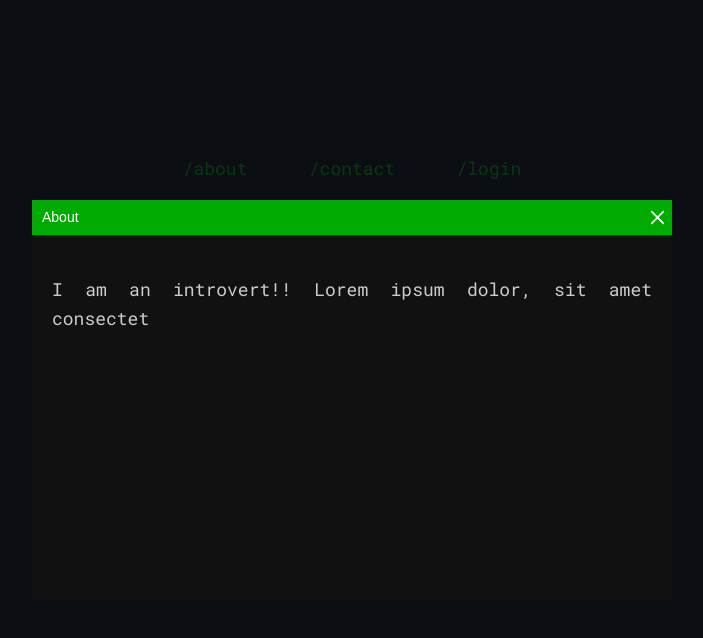
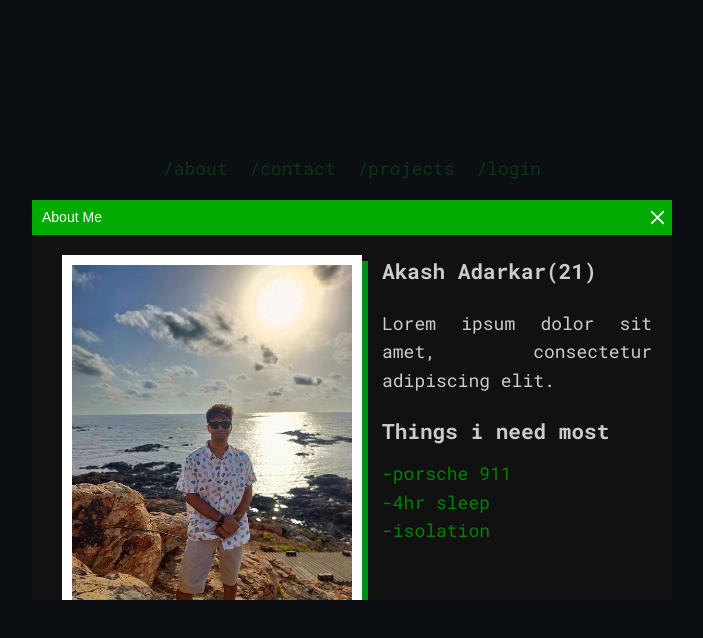
Before and after one commit to AkashAdarkar/tportfolio, a plain HTML site: page index.html in a window 1280 px wide. Both pictures are taken after a click on the item "/about". Shown: the whole page, without its empty margins (288-991 px from the left). Drawn offline with Linux system fonts and the light colour scheme.

Commit message:
improved:about section

```diff
--- a/css/style.css
+++ b/css/style.css
@@ -220,3 +220,17 @@ button:hover{
   border-left:0px;
 
 }
+
+.float-left {
+  float: left;
+  margin-right: 20px;
+  margin-left:10px;
+  border:10px solid white;
+  box-shadow:  6px 6px #008F11;
+}
+.hobbies{
+    display:flex;
+    color:green;
+    /* justify-content:; */
+    align-items: center;
+}
--- a/index.html
+++ b/index.html
@@ -16,8 +16,8 @@
       <ul>
         <li id="about">/about</li>
         <li id="contact">/contact</li>
+        <li id="projects">/projects</li>
         <li id="login">/login</li>
-        <!-- <li id="signup">/signup</li> -->
       </ul>
     </nav>
 
@@ -55,6 +55,7 @@
   <div class="hidden">
     <div id="about-content">
       <h2>about-me:$<span class="cursor">|</span></h2>
+      <img src="img/profile_pic.jpeg" alt="profile_picture" id="profile_pic">
       <p>Hello,There ! myself Akash Adarkar and I am a programmer
 
 
@@ -65,7 +66,10 @@
     <div id="contact-content">
 
       <h2>contact-me:$<span class="cursor">|</span></h2>
-      Lorem, ipsum dolor sit amet consectetur adipisicing elit. Voluptate neque ratione cumque impedit eveniet nihil vitae in ab eaque quaerat, architecto suscipit cum pariatur incidunt laboriosam deserunt quas sed. Velit.
+      please don't <br>
+      phone number:123456789 <br>
+      email:akash@gmail.com
+      feedback
       <textarea name="" id="feedback" cols="10" rows="10" placeholder="type something.."></textarea>
       <div class="btn">
 
--- a/js/main.js
+++ b/js/main.js
@@ -76,50 +76,75 @@ login.addEventListener('click',()=> {
 })
 
 about.addEventListener('click', () => {
-  const typewriterText = "I am an introvert!! Lorem ipsum dolor, sit amet consectetur adipisicing elit. Aut beatae odit asperiores nemo nobis repellat provident deserunt eius deleniti distinctio ut blanditiis repellendus veniam eaque pariatur, hic ea fugit accusamus.";
-  const typewriterDelay = 50;
-  let typewriterIndex = 0;
-  let isTyping = true;
+  const imageSrc = 'img/profile_pic.jpeg';
+  const paragraphText = "Lorem ipsum dolor sit amet, consectetur adipiscing elit. Proin cursus, tortor ut aliquam tincidunt, nunc elit pharetra massa, sit amet pharetra nisi purus et erat.";
+  const bulletListItems = ["-porsche 911", "-4hr sleep", "-isolation"];
+  const headingText = "Things i need most";
+  const headingText1 = "Akash Adarkar(21)";
+  const app = document.createElement('div');
 
-  function typeText() {
-    const typewriterElement = document.createElement('p');
-    typewriterElement.classList.add('typewriter');
+  const image = document.createElement('img');
+  image.src = imageSrc;
+  image.style.height = '380px';
+  image.style.width = '300px';
+  image.alt = 'Floating Image';
+  image.classList.add('float-left');
+  app.appendChild(image);
 
-    function type() {
-      if (typewriterIndex === typewriterText.length) {
-        isTyping = false;
-        return;
-      }
+  const heading1 = document.createElement('h3');
+    heading1.textContent = headingText1;
+    app.appendChild(heading1);
+    heading1.classList.add('my_name');
 
-      typewriterElement.textContent += typewriterText.charAt(typewriterIndex);
-      typewriterIndex++;
-      setTimeout(type, typewriterDelay);
-    }
 
-    type();
+
+  const paragraph = document.createElement('p');
+  paragraph.textContent = paragraphText;
+  paragraph.classList.add('typewriter');
+  app.appendChild(paragraph);
+
+
+  const heading = document.createElement('h3');
+    heading.textContent = headingText;
+    app.appendChild(heading);
+    heading.classList.add('skills');
+
+
+    const bulletList = document.createElement('ul');
+  bulletListItems.forEach((itemText) => {
+    const listItem = document.createElement('li');
+    listItem.textContent = itemText;
+    listItem.classList.add('hobbies');
+    bulletList.appendChild(listItem);
+  });
+  app.appendChild(bulletList);
 
   new WinBox({
-      title: 'About',
-
-      onblur: function () {
-        this.setBackground('#777')
-      },
+    title: 'About Me',
+    //background: '#000',
     modal:true,
     x: 'center',
     y: 'center',
-      mount: typewriterElement,
+    mount: app,
     onfocus: function () {
-        this.setBackground('#00aa00')
-        if (!isTyping) {
-          typewriterElement.focus();
+      this.setBackground('#00aa00');
+      const text = paragraph.textContent;
+      paragraph.textContent = '';
+
+      let charIndex = 0;
+      const delay = 50;
+
+      function typeWriter() {
+        if (charIndex < text.length) {
+          paragraph.textContent += text.charAt(charIndex);
+          charIndex++;
+          setTimeout(typeWriter, delay);
         }
       }
+
+      typeWriter();
+    }
   });
-  }
-
-  typeText();
-
-
 })
 
 contact.addEventListener('click', () => {
```
Also changed, not shown: test.html (added, +90 -0 lines), img/profile_pic.jpeg (added). Lines whose indentation alone changed are shown as unchanged.
